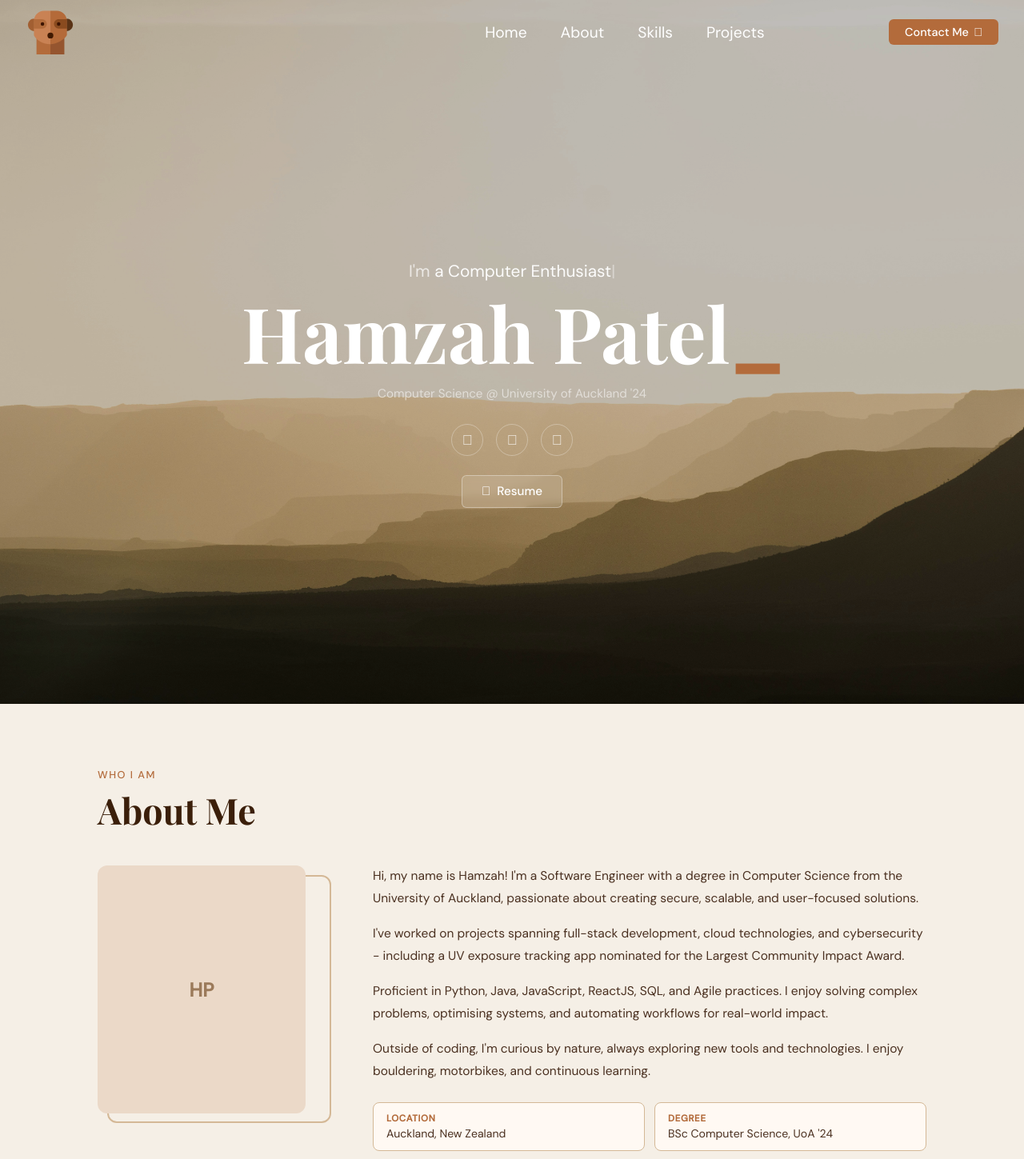
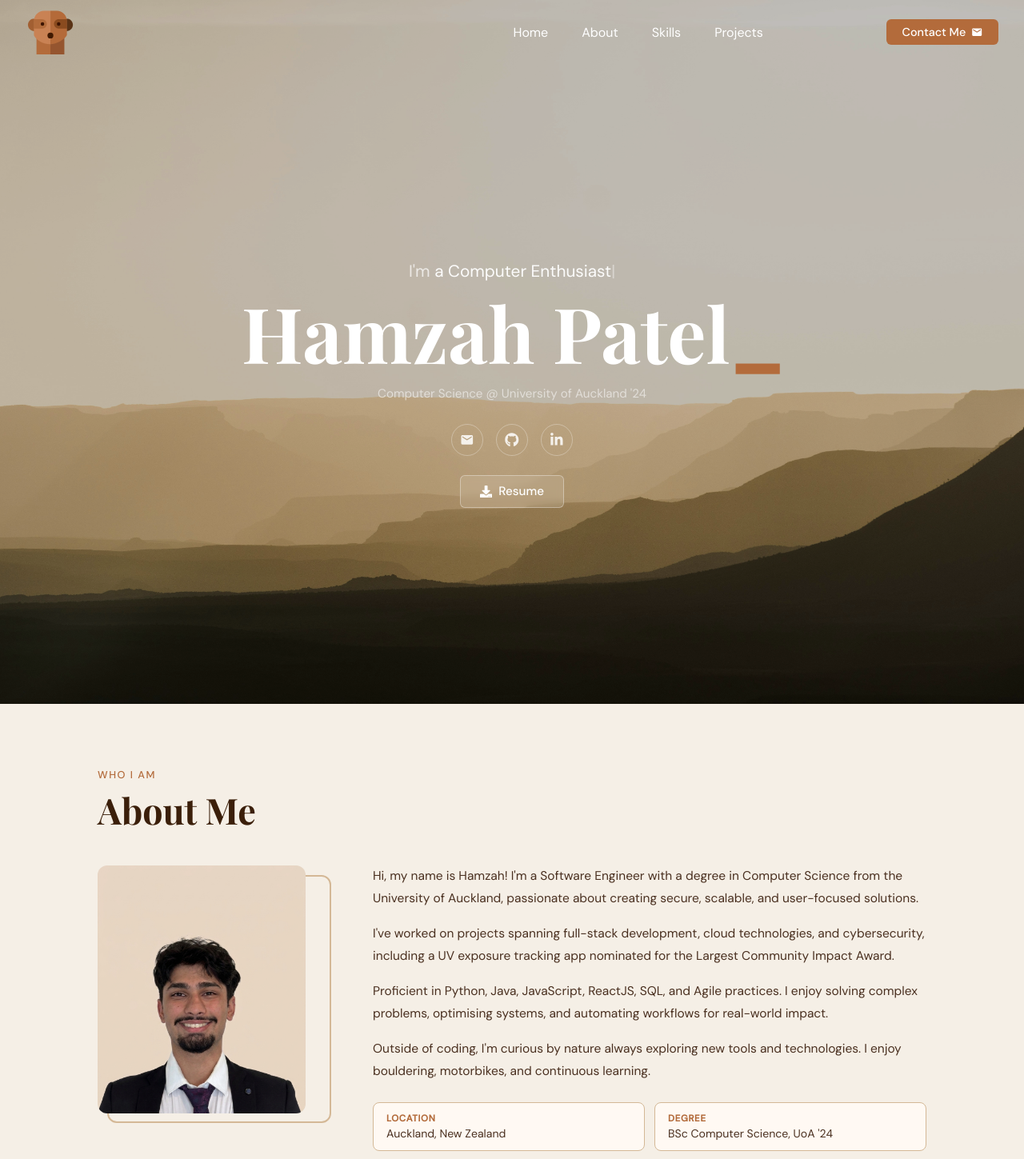
Before and after one commit to realiru/Portfolio-Website, a React (Vite) app in the folder portfolio/: page / in a window 1280 px wide. Shown: the top 1449 px of the page at 80% size. Built offline with nearby package versions, Linux system fonts and the light colour scheme; a small style sheet from the web is missing.

Commit message:
clean up: fixed button icons, file links, added profile pic, corrected projects

```diff
--- a/portfolio/src/components/Sections/AboutMe.css
+++ b/portfolio/src/components/Sections/AboutMe.css
@@ -40,12 +40,20 @@
   z-index: -1;
 }
 
+.about-photo {
+  width: 260px;
+  height: 310px;
+  object-fit: cover;
+  object-position: top center;
+  border-radius: 12px;
+  display: block;
+}
+
 .about-photo-placeholder {
   width: 260px;
   height: 310px;
   background: #ebd9c8;
   border-radius: 12px;
-  display: flex;
   align-items: center;
   justify-content: center;
   font-size: 1.5rem;
@@ -53,15 +61,19 @@
   font-weight: 600;
 }
 
-.about-text {
-  /* no additional layout rules needed here */
-}
-
 .about-text p {
   color: #4a3020;
   line-height: 1.8;
   margin-bottom: 1rem;
   font-size: 0.97rem;
+}
+
+.about-extra {
+  display: block;
+}
+
+.about-read-more {
+  display: none;
 }
 
 .about-facts {
@@ -95,11 +107,64 @@
 }
 
 @media (max-width: 768px) {
+  .about-container {
+    padding: 3rem 1.25rem;
+  }
+
   .about-grid {
     grid-template-columns: 1fr;
+    gap: 1.5rem;
   }
 
   .about-photo-wrapper {
+    display: flex;
+    justify-content: center;
+  }
+
+  .about-photo-wrapper::after {
     display: none;
   }
+
+  .about-photo {
+    width: 160px;
+    height: 190px;
+    border-radius: 12px;
+  }
+
+  .about-photo-placeholder {
+    width: 160px;
+    height: 190px;
+    border-radius: 12px;
+    font-size: 1.5rem;
+  }
+
+  .about-extra {
+    display: none;
+  }
+
+  .about-extra--open {
+    display: block;
+  }
+
+  .about-read-more {
+    display: inline-block;
+    background: none;
+    border: 1px solid #d4b896;
+    color: #5d3a1a;
+    font-size: 0.88rem;
+    font-weight: 500;
+    padding: 0.4rem 1rem;
+    border-radius: 5px;
+    cursor: pointer;
+    margin-bottom: 1.25rem;
+    transition: background 0.2s;
+  }
+
+  .about-read-more:hover {
+    background: #ebd9c8;
+  }
+
+  .about-facts {
+    grid-template-columns: 1fr;
+  }
 }
--- a/portfolio/src/components/Sections/AboutMe.jsx
+++ b/portfolio/src/components/Sections/AboutMe.jsx
@@ -1,14 +1,26 @@
+import { useState } from 'react';
 import './AboutMe.css';
 
 function AboutMe() {
+  const [expanded, setExpanded] = useState(false);
+
   return (
-    <div className="about-container">
+    <div className="about-container" id="about">
       <p className="section-label">Who I am</p>
       <h2>About Me</h2>
 
       <div className="about-grid">
         <div className="about-photo-wrapper">
-          <div className="about-photo-placeholder">HP</div>
+          <img
+            src="/images/profile.png"
+            alt="Hamzah Patel"
+            className="about-photo"
+            onError={(e) => {
+              e.target.style.display = 'none';
+              e.target.nextSibling.style.display = 'flex';
+            }}
+          />
+          <div className="about-photo-placeholder" style={{ display: 'none' }}>HP</div>
         </div>
 
         <div className="about-text">
@@ -19,19 +31,30 @@ function AboutMe() {
           </p>
           <p>
             I've worked on projects spanning full-stack development, cloud
-            technologies, and cybersecurity - including a UV exposure tracking
+            technologies, and cybersecurity, including a UV exposure tracking
             app nominated for the Largest Community Impact Award.
           </p>
+
+          <div className={`about-extra ${expanded ? 'about-extra--open' : ''}`}>
             <p>
               Proficient in Python, Java, JavaScript, ReactJS, SQL, and Agile
               practices. I enjoy solving complex problems, optimising systems, and
               automating workflows for real-world impact.
             </p>
             <p>
-            Outside of coding, I'm curious by nature, always exploring new
+              Outside of coding, I'm curious by nature always exploring new
               tools and technologies. I enjoy bouldering, motorbikes, and
               continuous learning.
             </p>
+          </div>
+
+          <button
+            className="about-read-more"
+            onClick={() => setExpanded(!expanded)}
+            aria-expanded={expanded}
+          >
+            {expanded ? 'Show less ↑' : 'Read more ↓'}
+          </button>
 
           <div className="about-facts">
             <div className="about-fact">
--- a/portfolio/src/components/Sections/HeroSection.css
+++ b/portfolio/src/components/Sections/HeroSection.css
@@ -10,6 +10,8 @@
   margin-top: -80px;
   padding-top: 80px;
   text-align: center;
+  padding-left: 1.25rem;
+  padding-right: 1.25rem;
 }
 
 .hero-pre {
@@ -24,7 +26,7 @@
 }
 
 .hero-container h1 {
-  font-size: clamp(3rem, 8vw, 6rem);
+  font-size: clamp(2.4rem, 8vw, 6rem);
   color: #fff;
   line-height: 1.05;
   margin-bottom: 0.5rem;
@@ -94,9 +96,13 @@
 
 @media screen and (max-width: 768px) {
   .hero-container h1 {
-    font-size: 3rem;
+    font-size: clamp(2rem, 10vw, 3rem);
   }
   .hero-pre {
-    font-size: 1rem;
+    font-size: 0.95rem;
+  }
+  .hero-degree {
+    font-size: 0.82rem;
+    padding: 0 1rem;
   }
 }
--- a/portfolio/src/components/Sections/HeroSection.jsx
+++ b/portfolio/src/components/Sections/HeroSection.jsx
@@ -1,5 +1,7 @@
 import { useEffect, useRef } from 'react';
 import Typed from 'typed.js';
+import { MdEmail } from 'react-icons/md';
+import { FaGithub, FaLinkedinIn, FaDownload } from 'react-icons/fa';
 import './HeroSection.css';
 
 function HeroSection() {
@@ -23,7 +25,7 @@ function HeroSection() {
   }, []);
 
   return (
-    <div className="hero-container">
+    <div className="hero-container" id="hero">
       <p className="hero-pre">
         I'm <span ref={typedRef}></span>
       </p>
@@ -34,18 +36,18 @@ function HeroSection() {
 
       <div className="hero-social">
         <a href="mailto:hamzahpatel403@gmail.com" aria-label="Email">
-          <i className="fa fa-envelope" />
+          <MdEmail />
         </a>
         <a href="https://github.com/realiru" target="_blank" rel="noopener noreferrer" aria-label="GitHub">
-          <i className="fab fa-github" />
+          <FaGithub />
         </a>
         <a href="https://linkedin.com/in/hamzahpatel" target="_blank" rel="noopener noreferrer" aria-label="LinkedIn">
-          <i className="fab fa-linkedin-in" />
+          <FaLinkedinIn />
         </a>
       </div>
 
-      <a href="/resume.pdf" download className="hero-resume-btn">
-        <i className="fa fa-download" /> Resume
+      <a href="/Hamzah CV.pdf" download className="hero-resume-btn">
+        <FaDownload /> Resume
       </a>
     </div>
   );
--- a/portfolio/src/components/Sections/Project.jsx
+++ b/portfolio/src/components/Sections/Project.jsx
@@ -6,20 +6,23 @@ const projects = [
     emoji: '☀️',
     title: 'UV Exposure Tracker',
     description:
-      'Capstone project - a React Native Android app to monitor sun exposure. Implemented custom JWT authentication after discovering the original Expo library was deprecated. Nominated for Largest Community Impact Award.',
+      'Capstone project — a React Native Android app to monitor sun exposure. Implemented custom JWT authentication after discovering the original Expo library was deprecated. Nominated for Largest Community Impact Award.',
     tags: ['React Native', 'JWT', 'TypeScript'],
-    github: 'https://github.com/realiru',
-    live: null,
+    links: [
+      {
+        label: 'GitHub',
+        href: 'https://github.com/uoa-compsci399-s1-2024/capstone-project-2024-s1-team-7-noot-noot',
+      },
+    ],
   },
   {
     id: 2,
     emoji: '📋',
     title: 'Form Data Automation',
     description:
-      'Freelance - rebuilt a client\'s Squarespace form in HTML/CSS, added JavaScript validation and regex checks, and integrated Zapier webhooks to automate secure data transfer into Google Drive and Sheets.',
+      "Freelance — rebuilt a client's Squarespace form in HTML/CSS, added JavaScript validation and regex checks, and integrated Zapier webhooks to automate secure data transfer into Google Drive and Sheets.",
     tags: ['JavaScript', 'Zapier', 'HTML/CSS'],
-    github: null,
-    live: null,
+    links: [],
   },
   {
     id: 3,
@@ -28,14 +31,13 @@ const projects = [
     description:
       'Deployed Pi-hole on a Raspberry Pi 3B for network-wide ad and DNS filtering. Configured via SSH and Linux CLI. Gained hands-on experience with networking and system administration.',
     tags: ['Linux', 'Raspberry Pi', 'Networking'],
-    github: 'https://github.com/realiru',
-    live: null,
+    links: [],
   },
 ];
 
 function Projects() {
   return (
-    <div className="projects-container">
+    <div className="projects-container" id="projects">
       <h2>Projects</h2>
       <p className="projects-subtitle">Check out my work</p>
 
@@ -54,12 +56,11 @@ function Projects() {
                 ))}
               </div>
               <div className="project-links">
-                {project.github && (
-                  <a href={project.github} target="_blank" rel="noopener noreferrer">GitHub</a>
-                )}
-                {project.live && (
-                  <a href={project.live} target="_blank" rel="noopener noreferrer">Live</a>
-                )}
+                {project.links.map((link) => (
+                  <a key={link.label} href={link.href} target="_blank" rel="noopener noreferrer">
+                    {link.label}
+                  </a>
+                ))}
               </div>
             </div>
           </div>
--- a/portfolio/src/components/Sections/Skills.jsx
+++ b/portfolio/src/components/Sections/Skills.jsx
@@ -21,7 +21,7 @@ const skillData = [
 
 function Skills() {
   return (
-    <div className="skills-container">
+    <div className="skills-container" id="skills">
       <h2>Skills</h2>
       <p className="skills-subtitle">What I work with</p>
 
--- a/portfolio/src/components/navbar.css
+++ b/portfolio/src/components/navbar.css
@@ -52,15 +52,23 @@
 
 .nav-item {
   height: 80px;
+  display: flex;
+  align-items: center;
 }
 
 .nav-links {
+  background: none;
+  border: none;
+  cursor: pointer;
+  font-family: inherit;
+  font-size: 1rem;
   color: #fff;
   display: flex;
   align-items: center;
   text-decoration: none;
   padding: 0.5rem 1rem;
   height: 100%;
+  white-space: nowrap;
 }
 
 .nav-links:hover {
@@ -127,23 +135,23 @@
 
   .nav-links {
     text-align: center;
-    padding: 2rem;
+    padding: 1.25rem 2rem;
     width: 100%;
-    display: table;
+    justify-content: center;
+    font-size: 1.1rem;
   }
 
   .nav-links:hover {
     background-color: #fff;
     color: #242424;
-    border-radius: 0;
     border-bottom: none;
   }
 
   .navbar-logo {
     position: absolute;
-    top: 0;
+    top: 50%;
     left: 50%;
-    transform: translate(-50%, 50%);
+    transform: translate(-50%, -50%);
   }
 
   .navbar-logo-img {
--- a/portfolio/src/components/navbar.jsx
+++ b/portfolio/src/components/navbar.jsx
@@ -1,5 +1,7 @@
 import { Link } from 'react-router-dom';
 import { useState, useEffect } from 'react';
+import { FaBars, FaTimes } from 'react-icons/fa';
+import { MdEmail } from 'react-icons/md';
 import './navbar.css';
 
 function Navbar() {
@@ -8,6 +10,16 @@ function Navbar() {
 
   const handleClick = () => setClick(!click);
   const closeMobileMenu = () => setClick(false);
+
+  const scrollToSection = (id) => {
+    closeMobileMenu();
+    const el = document.getElementById(id);
+    if (el) {
+      const offset = 80;
+      const top = el.getBoundingClientRect().top + window.scrollY - offset;
+      window.scrollTo({ top, behavior: 'smooth' });
+    }
+  };
 
   useEffect(() => {
     const handleScroll = () => setScrolled(window.scrollY > 50);
@@ -22,7 +34,6 @@ function Navbar() {
     };
   }, []);
 
-  // meerkat eye tracking
   useEffect(() => {
     const leftEye = document.getElementById('left-eye');
     const rightEye = document.getElementById('right-eye');
@@ -62,7 +73,7 @@ function Navbar() {
   return (
     <nav className={`navbar ${scrolled ? 'scrolled' : ''}`}>
       <div className="navbar-container">
-        <Link to="/" className="navbar-logo" onClick={closeMobileMenu}>
+        <Link to="/" className="navbar-logo" onClick={() => scrollToSection('hero')}>
           <svg xmlns="http://www.w3.org/2000/svg" viewBox="0 0 101 101" className="navbar-logo-img">
             <path d="M49 61.46H21.48v33.42h27.49" style={{ fill: '#b36b3b' }} />
             <path d="M48.97 94.88h27.51V61.46H49" style={{ fill: '#95552f' }} />
@@ -81,18 +92,26 @@ function Navbar() {
         </Link>
 
         <div className="menu-icon" onClick={handleClick}>
-          <i className={click ? 'fa fa-times' : 'fa fa-bars'} />
+          {click ? <FaTimes /> : <FaBars />}
         </div>
 
         <ul className={click ? 'nav-menu active' : 'nav-menu'}>
-          <li className="nav-item"><Link to="/" className="nav-links" onClick={closeMobileMenu}>Home</Link></li>
-          <li className="nav-item"><Link to="/" className="nav-links" onClick={closeMobileMenu}>About</Link></li>
-          <li className="nav-item"><Link to="/" className="nav-links" onClick={closeMobileMenu}>Skills</Link></li>
-          <li className="nav-item"><Link to="/" className="nav-links" onClick={closeMobileMenu}>Projects</Link></li>
+          <li className="nav-item">
+            <button className="nav-links" onClick={() => scrollToSection('hero')}>Home</button>
+          </li>
+          <li className="nav-item">
+            <button className="nav-links" onClick={() => scrollToSection('about')}>About</button>
+          </li>
+          <li className="nav-item">
+            <button className="nav-links" onClick={() => scrollToSection('skills')}>Skills</button>
+          </li>
+          <li className="nav-item">
+            <button className="nav-links" onClick={() => scrollToSection('projects')}>Projects</button>
+          </li>
         </ul>
 
         <a href="mailto:hamzahpatel403@gmail.com" className="nav-contact-btn">
-          Contact Me <i className="fa fa-user" />
+          Contact Me <MdEmail />
         </a>
       </div>
     </nav>
```
Also changed, not shown: portfolio/public/images/profile.png, 1 other file (tests, documents, lock files or other folders). Lines whose indentation alone changed are shown as unchanged.
